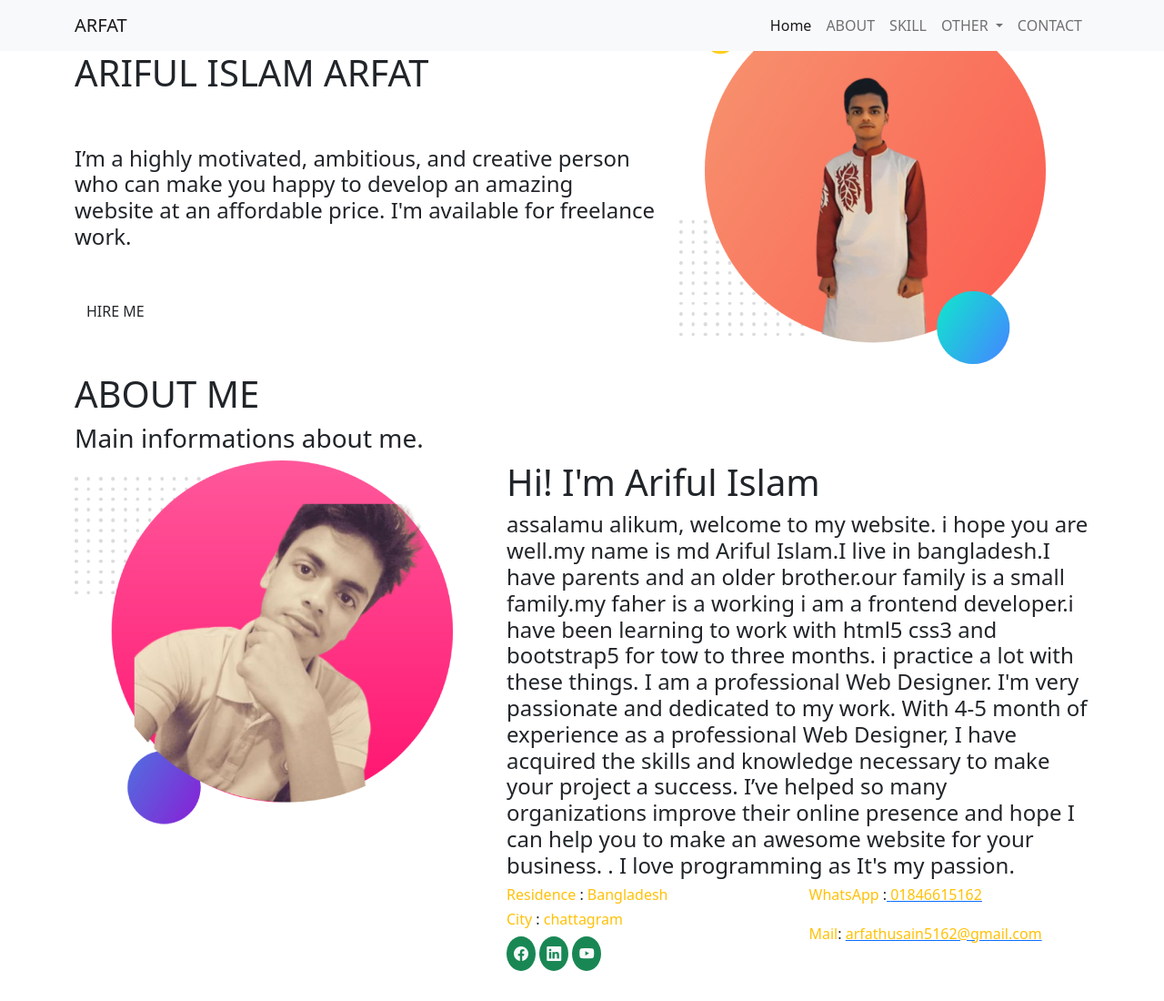
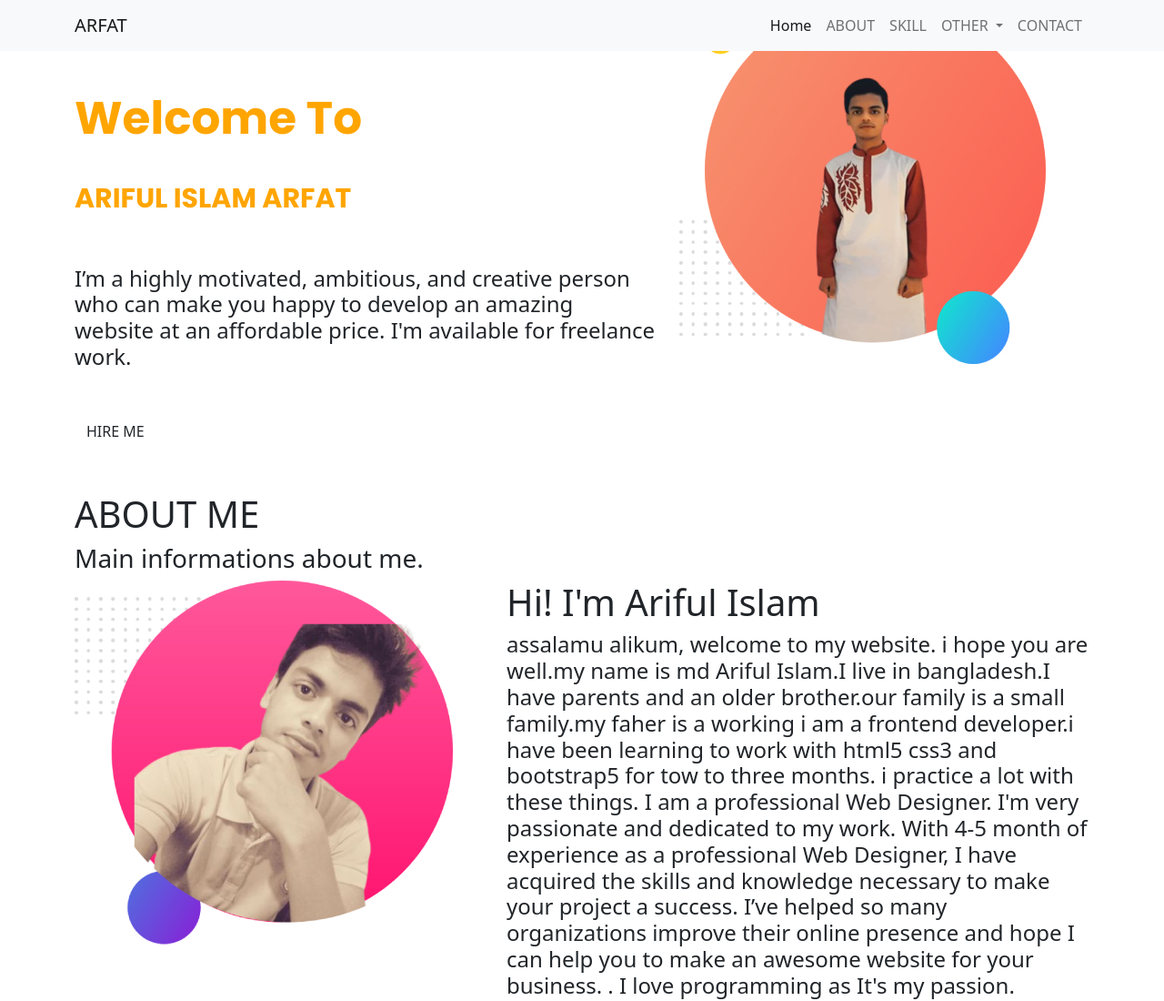
Before and after one commit to arfathusain/ARFAT-71, a plain HTML site: page index.html in a window 1280 px wide. Shown: the top 1100 px of the page at 91% size. Drawn offline with nearby package versions, Linux system fonts and the light colour scheme; a web font is replaced by a local one.

```diff
--- a/css/mobile.css
+++ b/css/mobile.css
@@ -1,5 +1,5 @@
 
-@media (max-width: 576px) {
+@media  (max-width: 770px) {
 
     body{
         background-color: black;
--- a/css/style.css
+++ b/css/style.css
@@ -0,0 +1,15 @@
+.arfat-1{
+    font-family: 'Poppins', sans-serif;
+    color: orange;
+    margin-top: 100px;
+    font-size: 50px;
+}
+.arfat-2{
+    font-family: 'Poppins', sans-serif;
+    color: orange;
+    margin-top: 40px;
+    font-size: 20px;
+}
+#arif-2{
+    font-size: 30px;
+}
--- a/index.html
+++ b/index.html
@@ -15,6 +15,7 @@
     <link rel="stylesheet" href="https://cdn.jsdelivr.net/npm/bootstrap-icons@1.8.3/font/bootstrap-icons.css">
     <link rel="stylesheet" href="/css/mobile.css">
     <link rel="stylesheet" href="/css/style.css">
+    <link rel="stylesheet" href="/css/tablet.css">
 
     <title>Hello, world!</title>
 </head>
@@ -75,9 +76,9 @@
 
     <div class="container">
         <div class="row">
-            <div class="col-7 arfat-0">
+            <div class="col-7 arfat-0" id="arif-0">
                 <h1 class="arfat-1">Welcome To</h1>
-                <h1 class="arfat-2">ARIFUL ISLAM ARFAT</h1>
+                <h1 class="arfat-2" id="arif-2">ARIFUL ISLAM ARFAT</h1>
                 <marquee behavior="scroll" direction="up"><h3 class="arfat-3">Front end Developer</h3></marquee>
                 <h4 class="arfat-4">I’m a highly motivated, ambitious, and creative person who can make you happy to develop an amazing
                     website at an affordable price. I'm available for freelance work.</h4>
@@ -85,8 +86,8 @@
                         <button class="btn">HIRE ME</button>
                     </div>
             </div>
-            <div class="col-5 arfat-0 arfat-5">
-                <img class="img-fluid" src="/IMG/my-bg (1).jpg" alt="">
+            <div class="col arfat-0 arfat-5 arif-5" id="arif-0" >
+                <img class="img-fluid" src="IMG/my-bg (1).jpg" alt="">
             </div>
         </div>
     </div>
```
